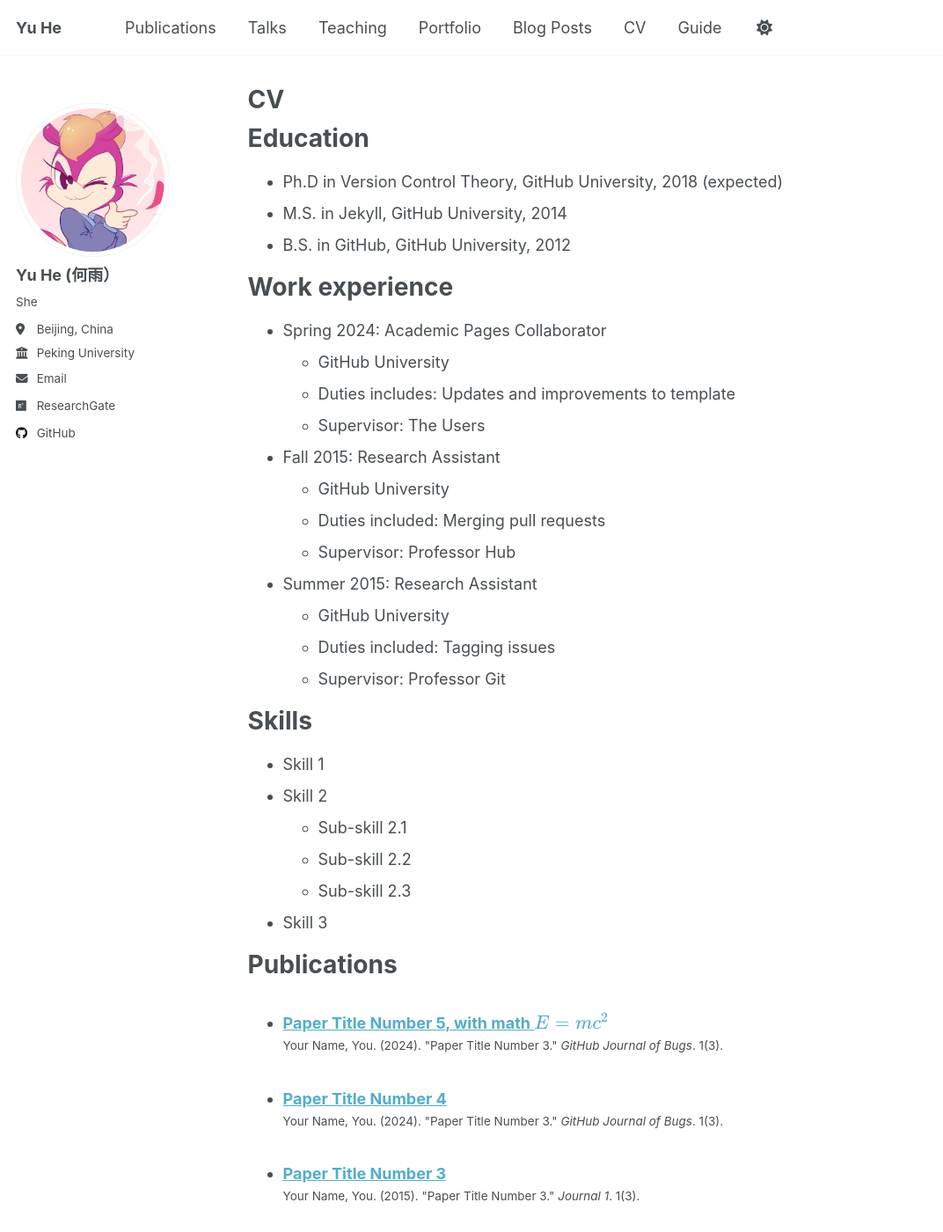
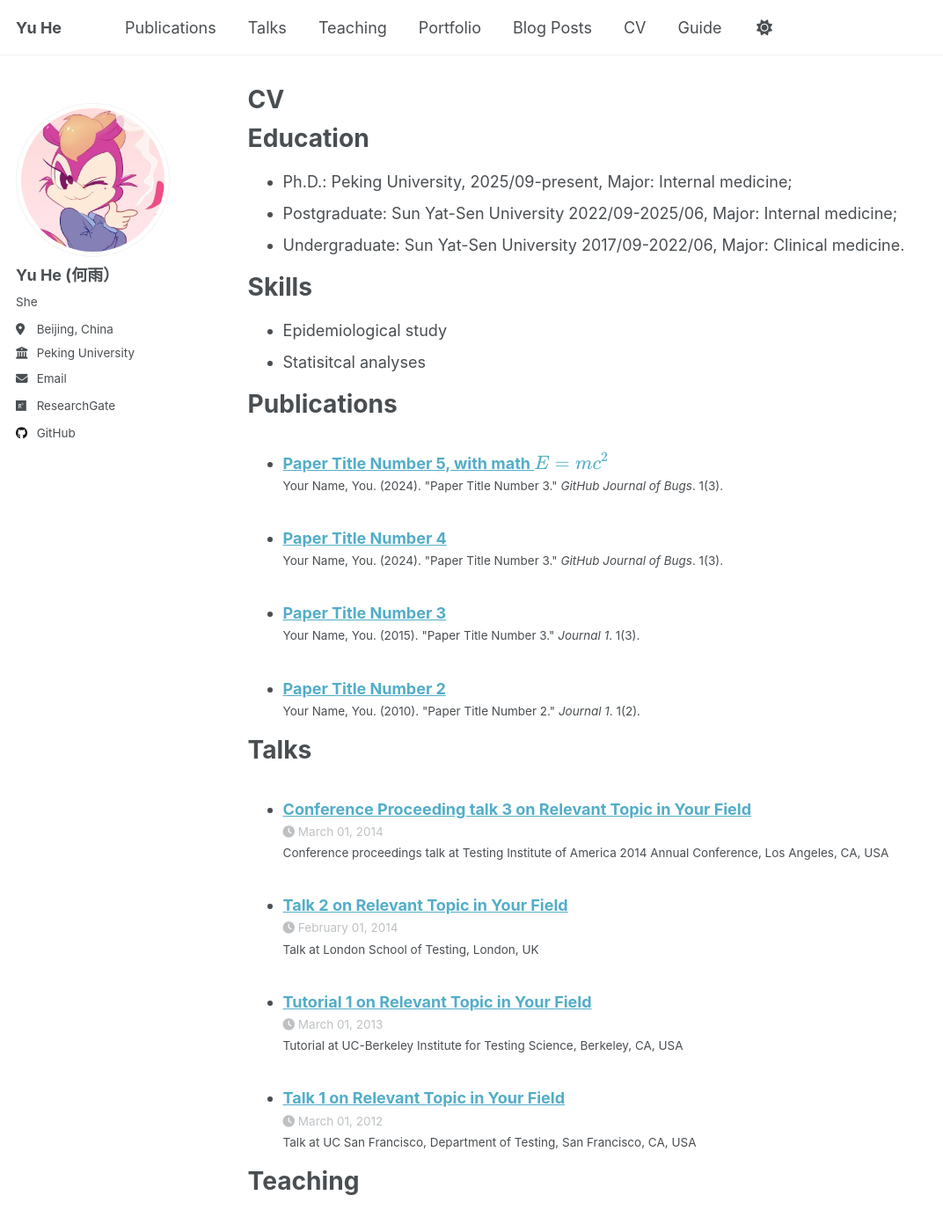
Before and after one commit to heyu35/heyu35.github.io, a Jekyll site: the page built from _pages/cv.md, in a window 1280 px wide and 1400 px high. Shown: the whole window at 88% size, without its empty margins (0-1072 px from the left). Built offline with Jekyll 4.4.1, drawn with Linux system fonts in a browser that asks for light colours; a script that is not in the unit is left out; a file with an impossible date is left out.

Commit message:
Update cv.md

```diff
--- a/_pages/cv.md
+++ b/_pages/cv.md
@@ -11,35 +11,15 @@ redirect_from:
 
 Education
 ======
-* Ph.D in Version Control Theory, GitHub University, 2018 (expected)
-* M.S. in Jekyll, GitHub University, 2014
-* B.S. in GitHub, GitHub University, 2012
+* Ph.D.: Peking University, 2025/09-present, Major: Internal medicine;
+* Postgraduate: Sun Yat-Sen University 2022/09-2025/06, Major: Internal medicine;
+* Undergraduate: Sun Yat-Sen University 2017/09-2022/06, Major: Clinical medicine.
 
-Work experience
-======
-* Spring 2024: Academic Pages Collaborator
-  * GitHub University
-  * Duties includes: Updates and improvements to template
-  * Supervisor: The Users
-
-* Fall 2015: Research Assistant
-  * GitHub University
-  * Duties included: Merging pull requests
-  * Supervisor: Professor Hub
-
-* Summer 2015: Research Assistant
-  * GitHub University
-  * Duties included: Tagging issues
-  * Supervisor: Professor Git
 
 Skills
 ======
-* Skill 1
-* Skill 2
-  * Sub-skill 2.1
-  * Sub-skill 2.2
-  * Sub-skill 2.3
-* Skill 3
+* Epidemiological study
+* Statisitcal analyses
 
 Publications
 ======
```
